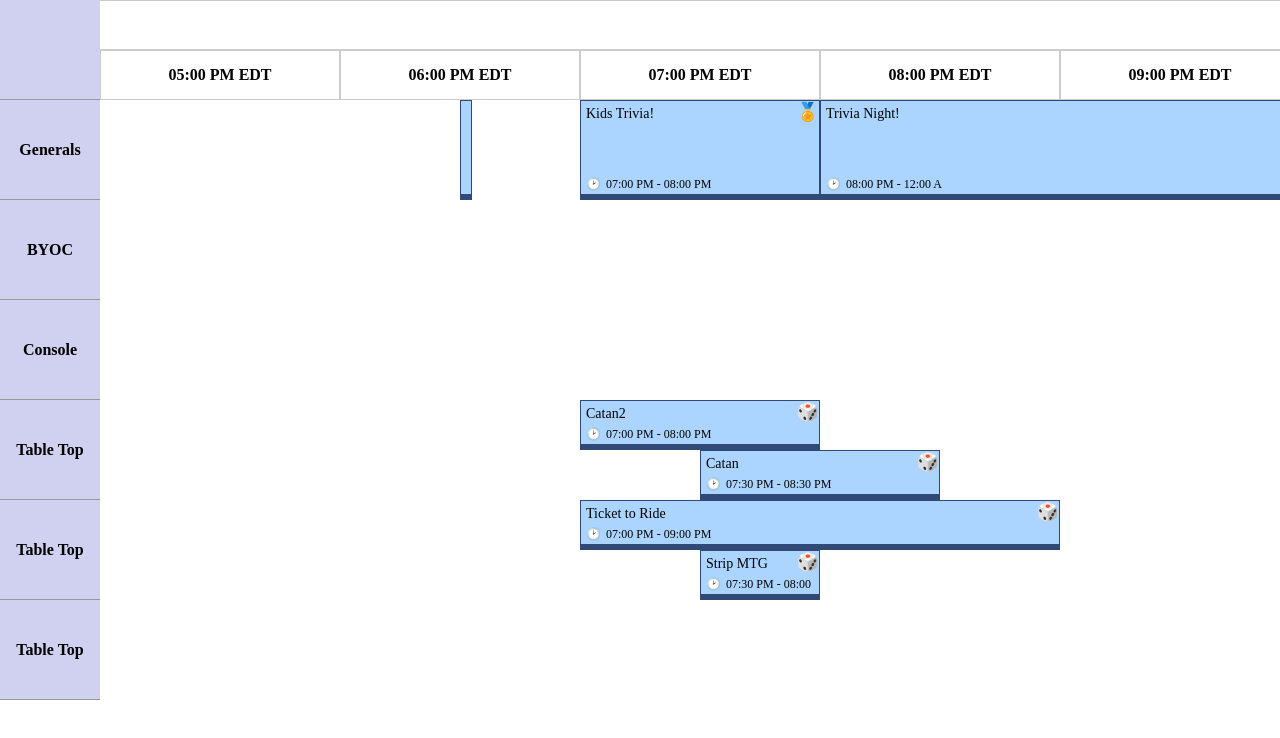
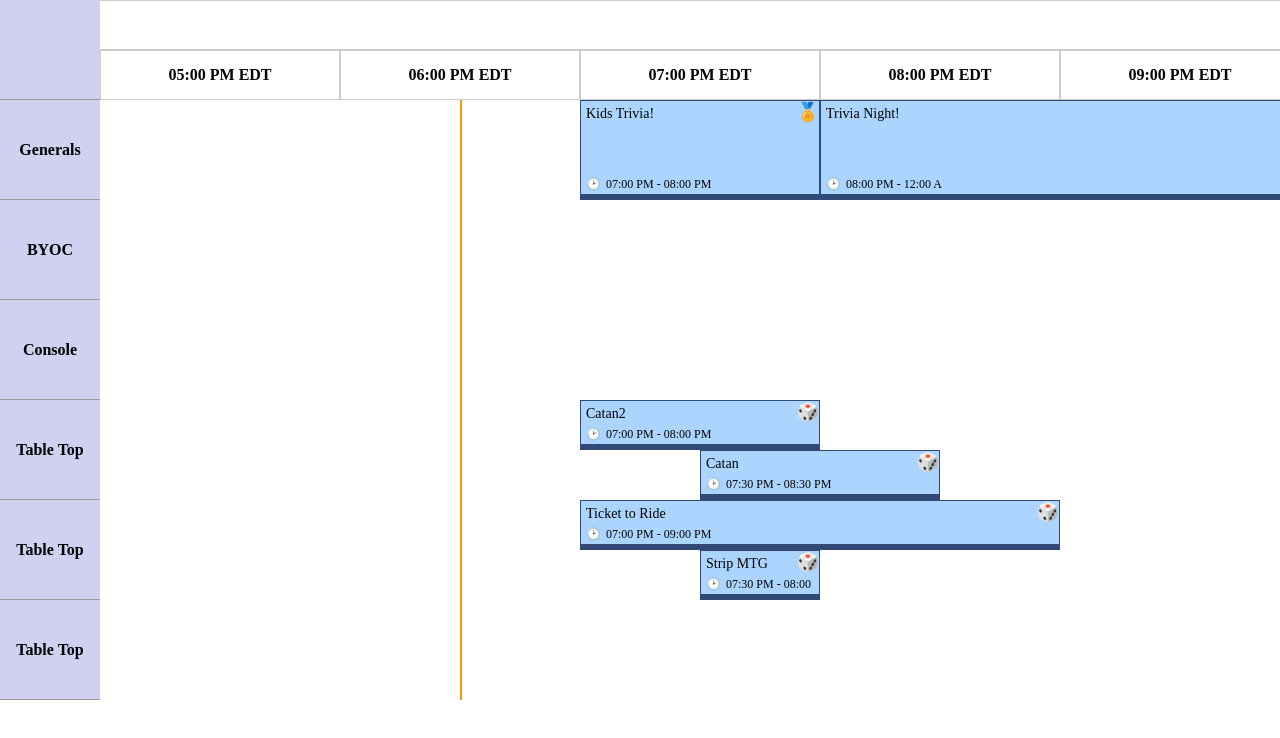
Before and after one commit to john-f-chamberlain/TimeTable, a plain HTML site: page index.html in a window 1280 px wide. Drawn offline with nearby package versions, Linux system fonts and the light colour scheme.

Commit message:
Sat05-18-2024@13-05-54.92

```diff
--- a/style.scss
+++ b/style.scss
@@ -54,7 +54,7 @@ body {
 #timetable {
   position : relative;
 
-  > div {
+  > div:not(#current-time-line) {
     position         : absolute;
     box-sizing       : border-box;
     display          : flex;
```
Also changed, not shown: style.css.
